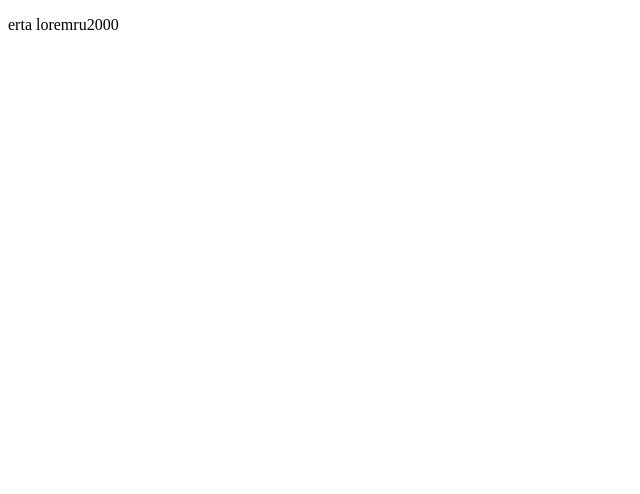
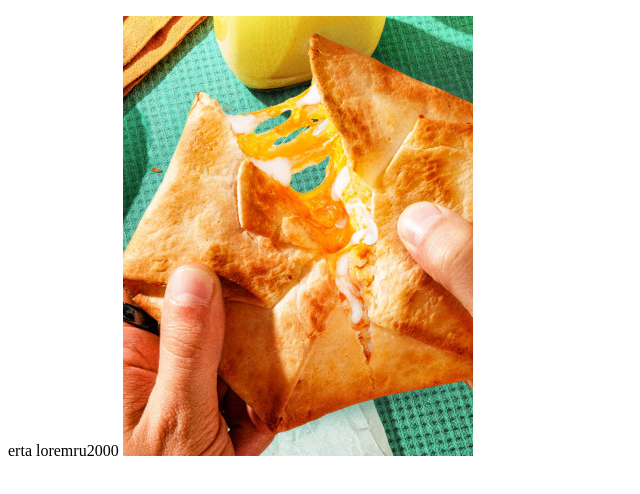
Before and after one commit to BaxtiyorQurbonnazarov/flex, a plain HTML site: page javascript/index.html in a window 1280 px wide. Shown: the whole page, without its empty margins (0-640 px from the left). Drawn offline with Linux system fonts and the light colour scheme.

Commit message:
add new file

```diff
--- a/javascript/index.html
+++ b/javascript/index.html
@@ -9,6 +9,7 @@
 <body>
     <p>erta
         loremru2000
+        <img src="logo-350x440 (5).jpg" alt="">
     </p>
 </body>
 </html>
```
